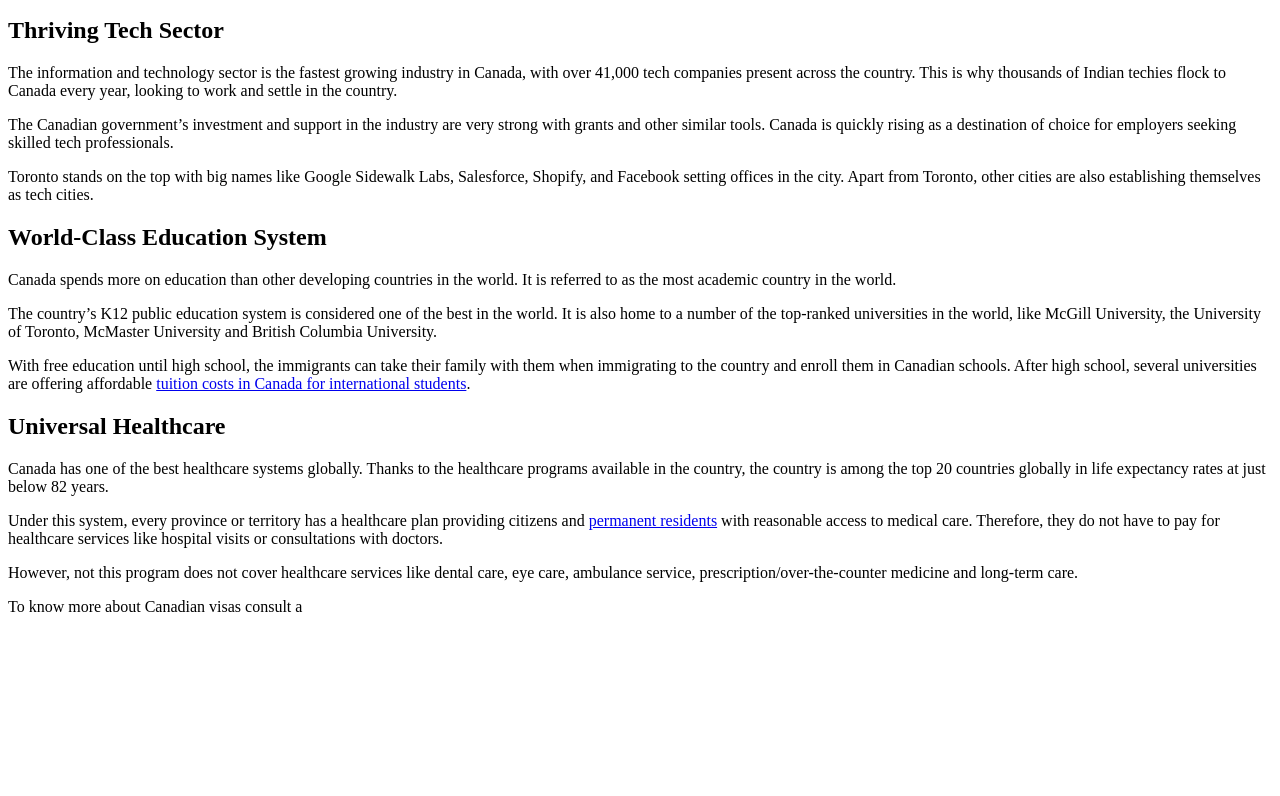
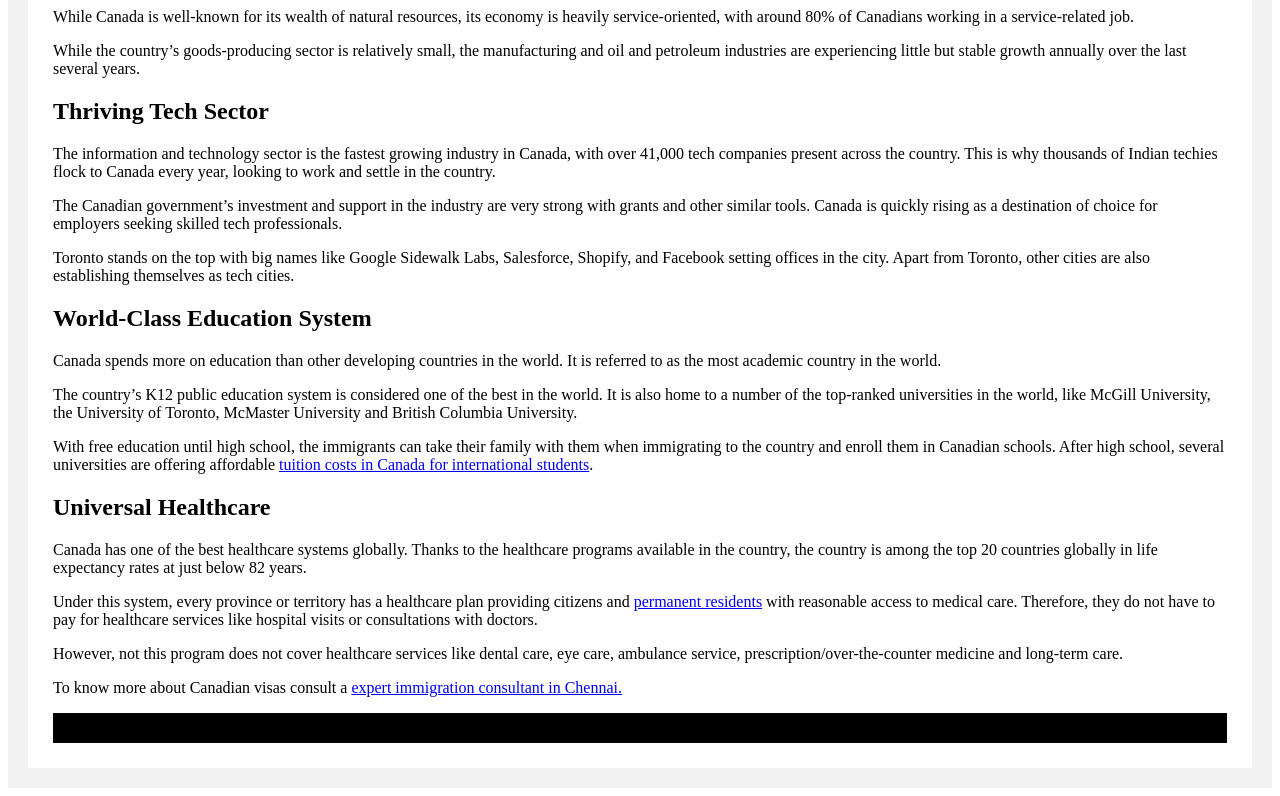
Before and after one commit to panditgs/visas, a plain HTML site: page index.html in a window 1280 px wide. Shown: the part 531-1327 px from the top of the page. Before the commit the page ends 1155 px from the top, so only its background shows below. Drawn offline with Linux system fonts and the light colour scheme.

Commit message:
Add files via upload

```diff
--- a/index.html
+++ b/index.html
@@ -2,7 +2,29 @@
 <html>
 <head>
 <title> Why Canada is Best for Indian Professionals </title>
-<meta name=”description” content=”Canada is a beautiful country known for its booming economy, thriving job market and multicultural society.”>
+<meta name="description” content="Canada is a beautiful country known for its booming economy, thriving job market and multicultural society.”>
+
+
+<style>
+
+body {
+padding:25px;
+border:20px solid #f1f1f1;
+}
+
+h1 {
+
+text-align:centre;
+}
+
+footer {
+height:30px;
+width:auto;
+background-color:black;
+text-align:center;
+}
+
+</style>
 </head>
 <body>
 <h1>Why Canada is Best for Indian Professionals</h1>
@@ -30,14 +52,18 @@
 <h2>World-Class Education System</h2>
 <p>Canada spends more on education than other developing countries in the world. It is referred to as the most academic country in the world. </p>
 <p>The country’s K12 public education system is considered one of the best in the world. It is also home to a number of the top-ranked universities in the world, like McGill University, the University of Toronto, McMaster University and British Columbia University. </p>
-<p>With free education until high school, the immigrants can take their family with them when immigrating to the country and enroll them in Canadian schools. After high school, several universities are offering affordable <a href=https://www.kansaz.in/study-visa/canada>tuition costs in Canada for international students</a>.</p>
+<p>With free education until high school, the immigrants can take their family with them when immigrating to the country and enroll them in Canadian schools. After high school, several universities are offering affordable <a href="https://www.kansaz.in/study-visa/canada">tuition costs in Canada for international students</a>.</p>
 
 <h2>Universal Healthcare</h2>
 <p>Canada has one of the best healthcare systems globally. Thanks to the healthcare programs available in the country, the country is among the top 20 countries globally in life expectancy rates at just below 82 years. </p>
-<p>Under this system, every province or territory has a healthcare plan providing citizens and <a href=”https://www.kansaz.in/top-destinations-canada”>permanent residents</a> with reasonable access to medical care. Therefore, they do not have to pay for healthcare services like hospital visits or consultations with doctors. </p>
+<p>Under this system, every province or territory has a healthcare plan providing citizens and <a href="https://www.kansaz.in/top-destinations-canada">permanent residents</a> with reasonable access to medical care.
+ Therefore, they do not have to pay for healthcare services like hospital visits or consultations with doctors. </p>
 <p>However, not this program does not cover healthcare services like dental care, eye care, ambulance service, prescription/over-the-counter medicine and long-term care. </p>
 
-To know more about Canadian visas consult a <a href="https://www.kansaz.in/canada-immigration-consultants-in-chennai”>expert immigration consultant in Chennai.</a>
+<p>To know more about Canadian visas consult a <a href="https://www.kansaz.in/canada-immigration-consultants-in-chennai">expert immigration consultant in Chennai.</a></p>
 
+<footer>
+ Immigration Consultant © 2021
+</footer>
 </body>
 </html>
```
